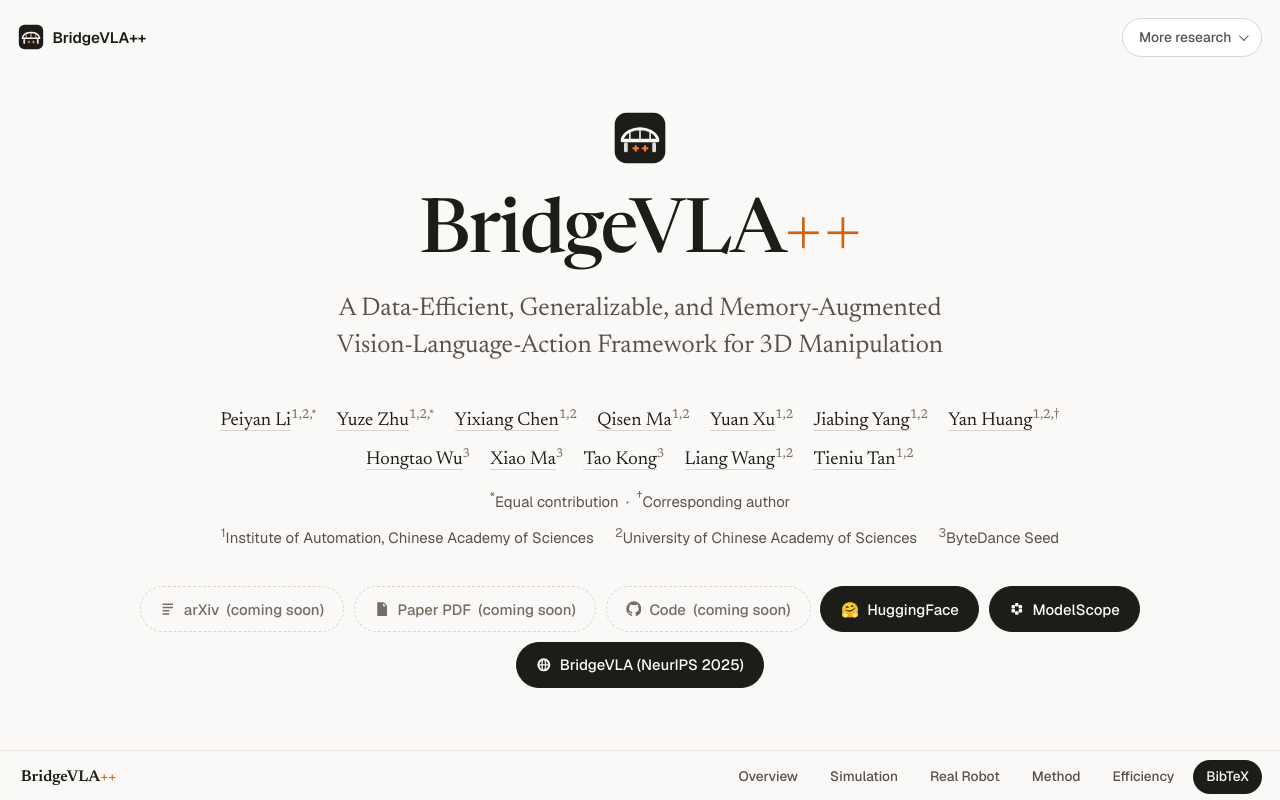
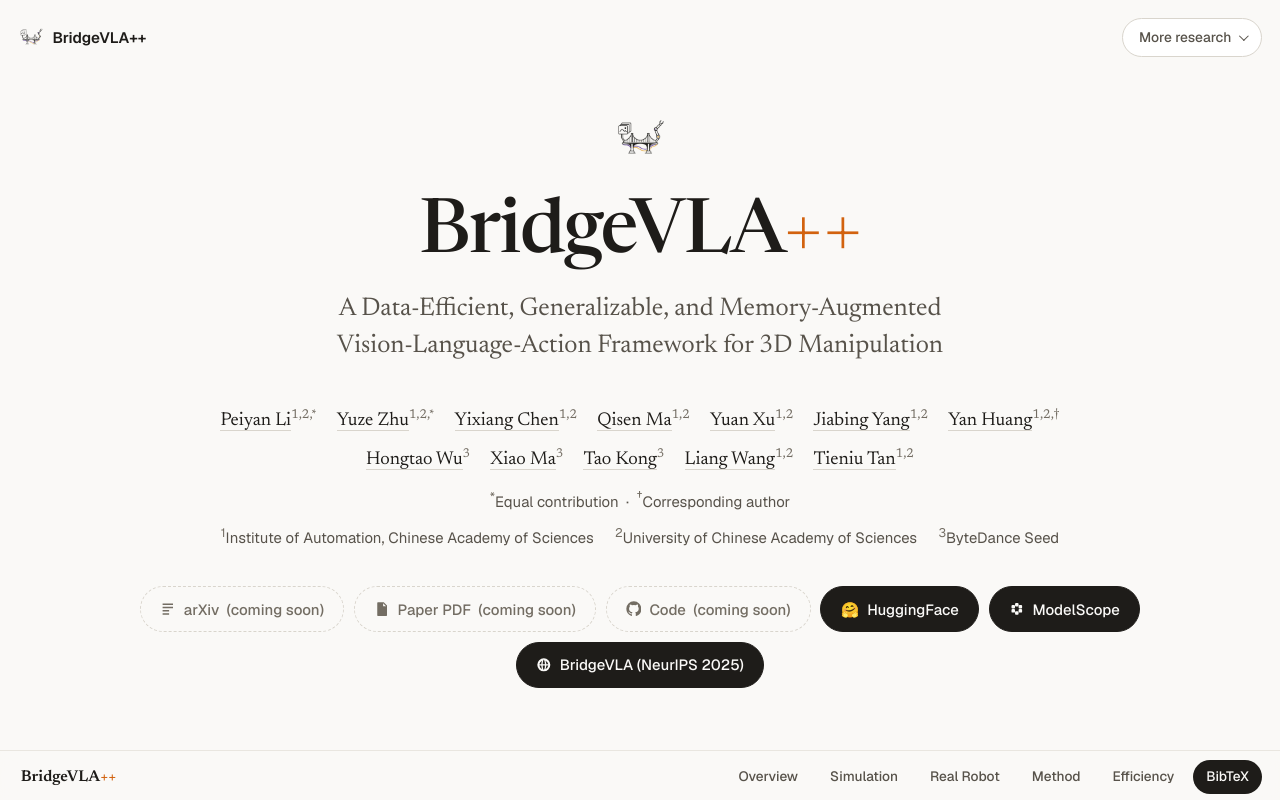
Before and after one commit to bridgevla-plus/bridgevla-plus.github.io, a plain HTML site: page index.html in a window 1280 px wide. Shown: the top 800 px of the page. Drawn offline with Linux system fonts and the light colour scheme.

Commit message:
Replace logo with transparent PNG icon

```diff
--- a/index.html
+++ b/index.html
@@ -6,7 +6,7 @@
 <title>BridgeVLA++: A Data-Efficient, Generalizable, and Memory-Augmented VLA Framework for 3D Manipulation</title>
 <meta name="description" content="BridgeVLA++ extends BridgeVLA with a unified spatio-temporal memory: temporal memory decides what to do next, spatial memory decides where exactly to act. State-of-the-art results on RLBench, COLOSSEUM, GemBench, RMBench, MemoryBench and two real robot embodiments.">
 
-<link rel="icon" href="static/images/bridgevla_plus_logo.svg">
+<link rel="icon" href="static/images/bridgevla_plus_logo.png">
 <meta property="og:title" content="BridgeVLA++: A Data-Efficient, Generalizable, and Memory-Augmented Vision-Language-Action Framework for 3D Manipulation">
 <meta property="og:description" content="A unified spatio-temporal memory for 3D vision-language-action models.">
 <meta property="og:image" content="static/images/paper/teaser.png">
@@ -26,7 +26,7 @@
   <div class="wrap-wide">
     <div class="hero-topbar">
       <span class="brandline">
-        <img src="static/images/bridgevla_plus_logo.svg" alt="">
+        <img src="static/images/bridgevla_plus_logo.png" alt="">
         BridgeVLA++
       </span>
       <div class="more-research">
@@ -42,7 +42,7 @@
   </div>
 
   <div class="wrap hero-inner">
-    <img class="hero-logo" src="static/images/bridgevla_plus_logo.svg" alt="BridgeVLA++ logo">
+    <img class="hero-logo" src="static/images/bridgevla_plus_logo.png" alt="BridgeVLA++ logo">
     <h1 class="hero-title">BridgeVLA<span class="pp">++</span></h1>
     <p class="hero-subtitle">
       A Data-Efficient, Generalizable, and Memory-Augmented<br>
```
Also changed, not shown: welcome.html (+2 -2 lines), static/images/bridgevla_plus_logo.png (added), static/images/bridgevla_plus_logo.svg (deleted).
